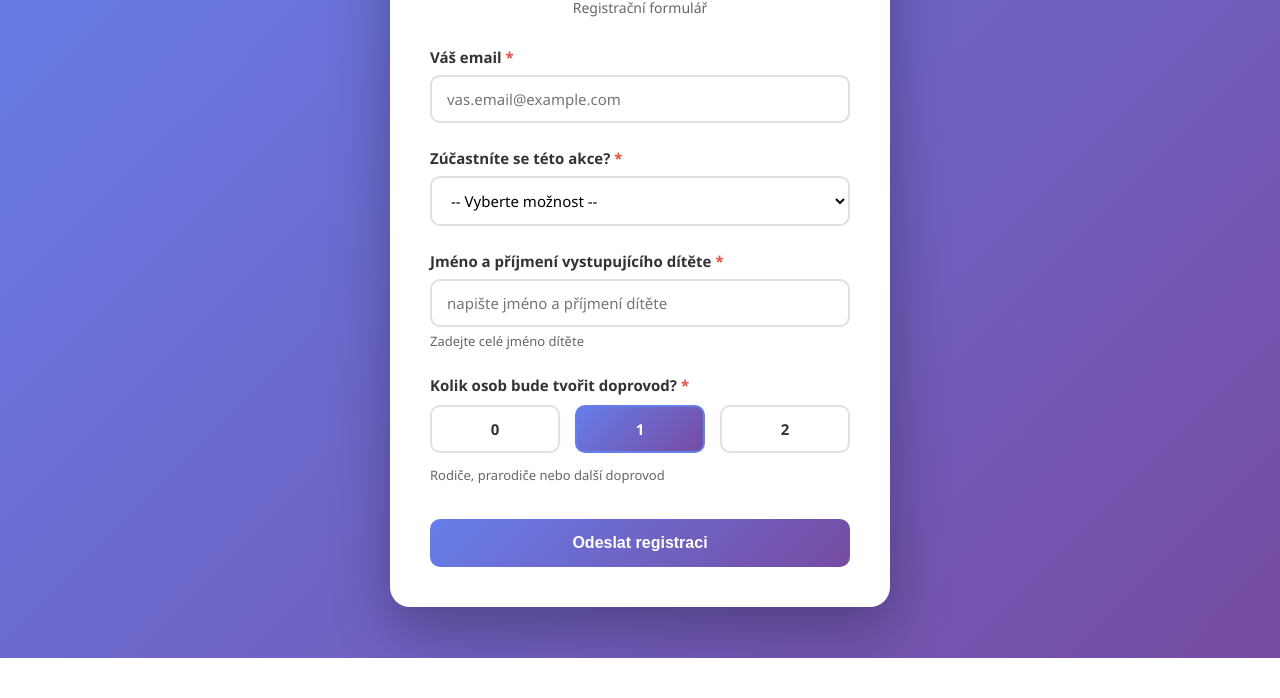
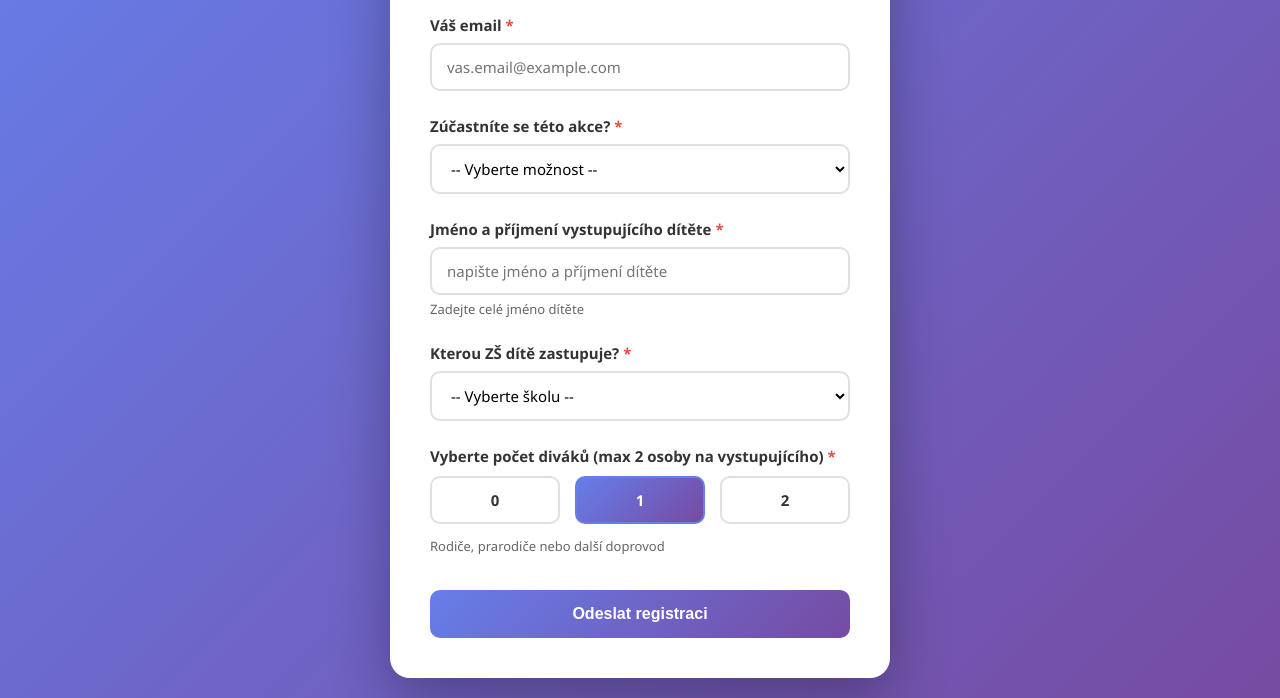
Before and after one commit to fjaneba/talentova-soutez, a plain HTML site: page index.html in a window 1280 px wide. Shown: the part 142-840 px from the top of the page. Before the commit the page ends 800 px from the top, so only its background shows below. Drawn offline with Linux system fonts and the light colour scheme.

Commit message:
Update index.html

```diff
--- a/index.html
+++ b/index.html
@@ -189,7 +189,7 @@
 <body>
   <div class="container">
     <h1>🎭 Talentová soutěž</h1>
-    <p class="subtitle">Registrační formulář</p>
+    <p class="subtitle">Registrační formulář pro diváky</p>
 
     <div id="message" class="message"></div>
 
@@ -231,9 +231,24 @@
         <div class="helper-text">Zadejte celé jméno dítěte</div>
       </div>
 
+      <div class="form-group" id="skolaGroup">
+        <label for="skola">
+          Kterou ZŠ dítě zastupuje? <span class="required">*</span>
+        </label>
+        <select id="skola" name="skola">
+          <option value="">-- Vyberte školu --</option>
+          <option value="Krakovany">Krakovany</option>
+          <option value="Týnec nad Labem">Týnec nad Labem</option>
+          <option value="Žiželice">Žiželice</option>
+          <option value="Starý Kolín">Starý Kolín</option>
+          <option value="Býchory">Býchory</option>
+          <option value="Veltruby">Veltruby</option>
+        </select>
+      </div>
+
       <div class="form-group" id="doprovodGroup">
         <label>
-          Kolik osob bude tvořit doprovod? <span class="required">*</span>
+          Vyberte počet diváků (max 2 osoby na vystupujícího) <span class="required">*</span>
         </label>
         <div class="radio-group">
           <div class="radio-option">
@@ -260,21 +275,27 @@
 
   <script>
     // !!! DŮLEŽITÉ: DOPLŇ SVOU APPS SCRIPT URL ZDE !!!
-    const SCRIPT_URL = 'https://script.google.com/macros/s/AKfycbwu9AdTp_bXS-_MIsdG2ga52sXS21MKZGxRieiZU2JXHYz1VGtDgOhJzNdCgIfCwnvY/exec';
+    const SCRIPT_URL = 'SEM_DOPLŇ_SVOU_APPS_SCRIPT_URL';
 
     document.getElementById('zucastneSe').addEventListener('change', function() {
       const jmenoDiteteGroup = document.getElementById('jmenoDiteteGroup');
+      const skolaGroup = document.getElementById('skolaGroup');
       const doprovodGroup = document.getElementById('doprovodGroup');
       const jmenoDiteteInput = document.getElementById('jmenoDitete');
+      const skolaSelect = document.getElementById('skola');
 
       if (this.value === 'Ne') {
         jmenoDiteteGroup.classList.add('hidden');
+        skolaGroup.classList.add('hidden');
         doprovodGroup.classList.add('hidden');
         jmenoDiteteInput.removeAttribute('required');
+        skolaSelect.removeAttribute('required');
       } else if (this.value === 'Ano') {
         jmenoDiteteGroup.classList.remove('hidden');
+        skolaGroup.classList.remove('hidden');
         doprovodGroup.classList.remove('hidden');
         jmenoDiteteInput.setAttribute('required', 'required');
+        skolaSelect.setAttribute('required', 'required');
       }
     });
 
@@ -299,6 +320,7 @@
         email: document.getElementById('email').value,
         zucastneSe: zucastneSe,
         jmenoDitete: zucastneSe === 'Ano' ? document.getElementById('jmenoDitete').value : '',
+        skola: zucastneSe === 'Ano' ? document.getElementById('skola').value : '',
         pocetDoprovod: zucastneSe === 'Ano' ? pocetDoprovod : ''
       };
 
@@ -326,8 +348,10 @@
         messageDiv.style.display = 'block';
         document.getElementById('registrationForm').reset();
         document.getElementById('jmenoDiteteGroup').classList.remove('hidden');
+        document.getElementById('skolaGroup').classList.remove('hidden');
         document.getElementById('doprovodGroup').classList.remove('hidden');
         document.getElementById('jmenoDitete').setAttribute('required', 'required');
+        document.getElementById('skola').setAttribute('required', 'required');
         document.getElementById('doprovod1').checked = true;
 
       } catch (error) {
```
